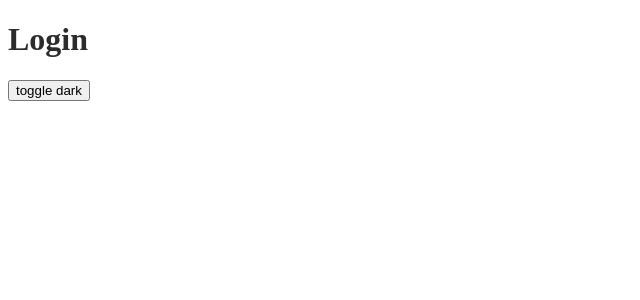
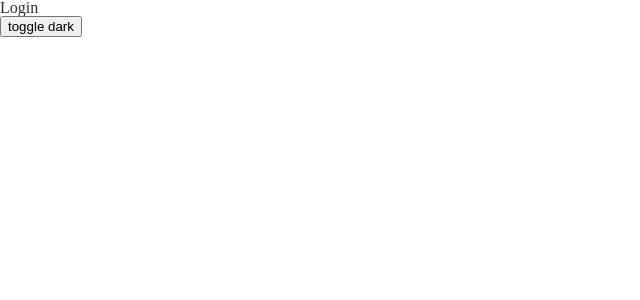
Before and after one commit to Jwlee134/instaclone-web, a React (Create React App) app: page / in a window 1280 px wide. Shown: the top 300 px of the page, without its empty margins (0-640 px from the left). Built offline with nearby package versions, Linux system fonts and the light colour scheme.

Commit message:
GlobalStyles on Styled Components

```diff
--- a/src/App.tsx
+++ b/src/App.tsx
@@ -5,6 +5,7 @@ import { isDarkModeVar, isLoggedInVar } from "./apollo";
 import Home from "./screens/Home";
 import Login from "./screens/Login";
 import NotFound from "./screens/NotFound";
+import GlobalStyles from "./styles/GlobalStyles";
 import { darkTheme, lightTheme } from "./styles/theme";
 
 function App() {
@@ -13,6 +14,7 @@ function App() {
 
   return (
     <ThemeProvider theme={isDarkMode ? darkTheme : lightTheme}>
+      <GlobalStyles />
       <Router>
         <Routes>
           <Route path="/" element={isLoggedIn ? <Home /> : <Login />} />
--- a/src/screens/Home.tsx
+++ b/src/screens/Home.tsx
@@ -1,9 +1,7 @@
 import styled from "styled-components";
 import { isLoggedInVar } from "../apollo";
 
-const Container = styled.div`
-  background-color: ${({ theme }) => theme.bgColor};
-`;
+const Container = styled.div``;
 
 const Title = styled.h1`
   color: ${({ theme }) => theme.fontColor};
--- a/src/screens/Login.tsx
+++ b/src/screens/Login.tsx
@@ -2,9 +2,7 @@ import { useReactiveVar } from "@apollo/client";
 import styled from "styled-components";
 import { isDarkModeVar, isLoggedInVar } from "../apollo";
 
-const Container = styled.div`
-  background-color: ${({ theme }) => theme.bgColor};
-`;
+const Container = styled.div``;
 
 const Title = styled.h1`
   color: ${({ theme }) => theme.fontColor};
--- /dev/null
+++ b/src/styles/GlobalStyles.ts
@@ -0,0 +1,11 @@
+import { createGlobalStyle } from "styled-components";
+import reset from "styled-reset";
+
+const GlobalStyles = createGlobalStyle`
+    ${reset};
+    body {
+        background-color: ${({ theme }) => theme.bgColor};
+    }
+`;
+
+export default GlobalStyles;
```
